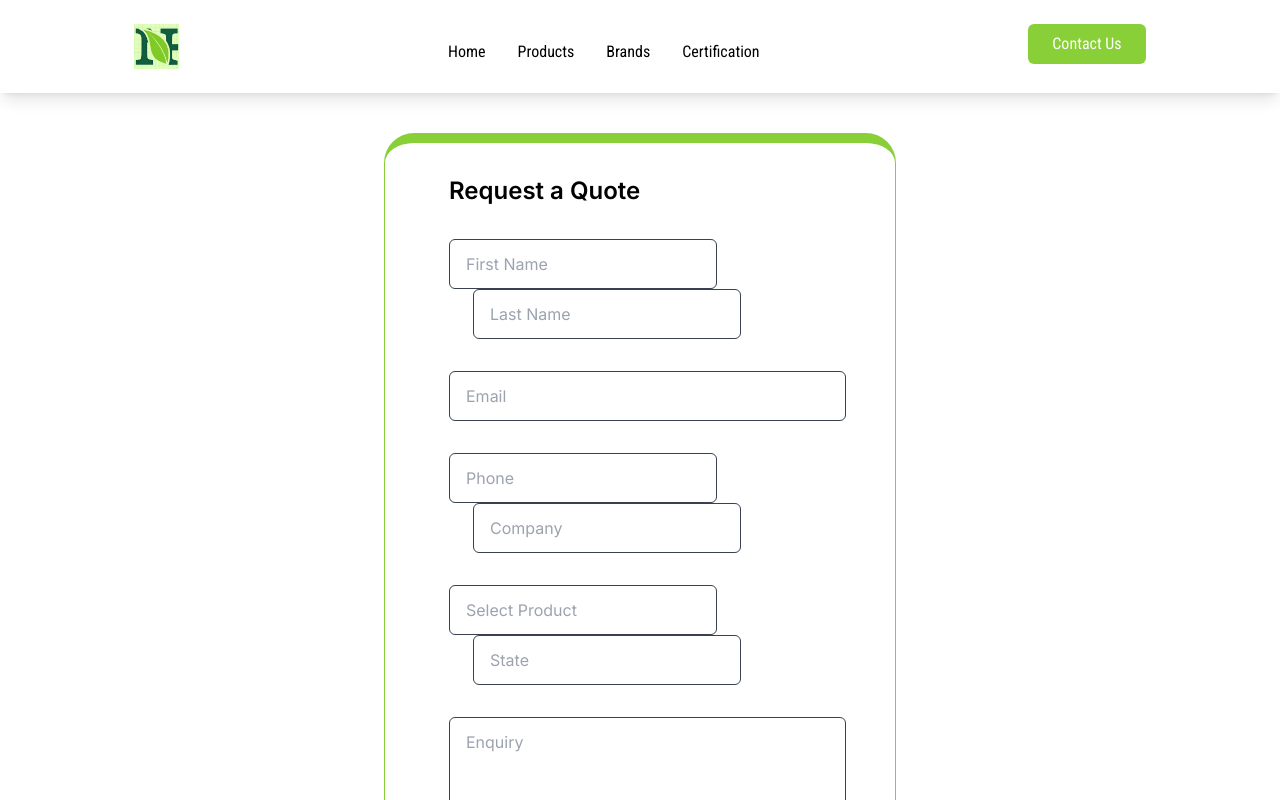
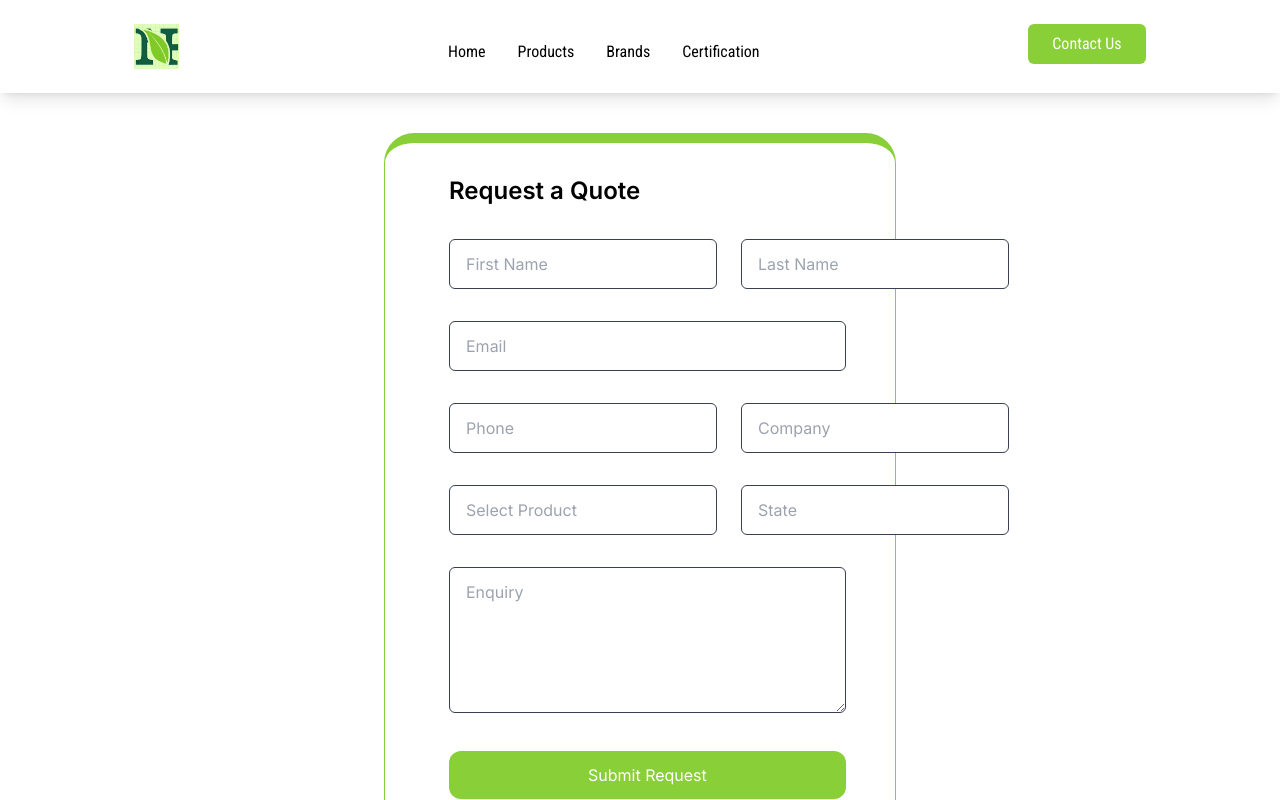
Before and after one commit to manub4458/Natural_products_web, a Next.js app: page /Contact in a window 1280 px wide. Shown: the top 800 px of the page. Built offline with nearby package versions, Linux system fonts and the light colour scheme.

Commit message:
formcorrected

```diff
--- a/src/app/Contact/Contact.js
+++ b/src/app/Contact/Contact.js
@@ -12,19 +12,23 @@ const Contact = () => {
                         </h2>
                     </div>
 
-   <div className=''>
+                    <div className='flex'>
+                        <div>
                             <input
                                 type='text'
                                 id='first Name'
                                 placeholder='First Name'
                                 className='outline-black border border-gray-700 rounded-md p-3 px-4'
                             />
+                        </div>
+                        <div>
                             <input
                                 type='text'
-    id='first Name'
+                                id='last name'
                                 placeholder='Last Name'
                                 className='outline-black border border-gray-700 ml-6 rounded-md p-3 px-4'
                             />
+                        </div>
                     </div>
                     <div>
                         <input
@@ -34,13 +38,16 @@ const Contact = () => {
                             className='outline-black border border-gray-700 rounded-md w-[31vw] p-3 px-4'
                         />
                     </div>
-   <div className=''>
+                    <div className='flex'>
+                        <div>
                             <input
                                 type='number'
                                 id='Phone'
                                 placeholder='Phone'
                                 className='outline-black border border-gray-700 rounded-md p-3 px-4'
                             />
+                        </div>
+                        <div>
                             <input
                                 type='text'
                                 id='company'
@@ -48,20 +55,25 @@ const Contact = () => {
                                 className='outline-black border border-gray-700 ml-6 rounded-md p-3 px-4'
                             />
                         </div>
+                    </div>
 
-   <div className=''>
+                    <div className='flex'>
+                      <div>
                       <input
                             type='select'
                             id='Select Product'
                             placeholder='Select Product'
                             className='outline-black border border-gray-700 rounded-md p-3 px-4'
                         />
+                      </div>
+                      <div>
                       <input
                             type='text'
                             id='state'
                             placeholder='State'
                             className='outline-black border border-gray-700 ml-6 rounded-md p-3 px-4'
                         />
+                      </div>
                     </div>
 
                     <div>
--- a/src/app/components/Navbar.js
+++ b/src/app/components/Navbar.js
@@ -40,11 +40,11 @@ const Navbar = () => {
 
                 <div>
 
-
+                   <Link href='/Contact'>
                     <button className='bg-[#89d038] text-white py-2 px-6 rounded-md hover:bg-green-800'>
                         Contact Us
                     </button>
-
+                    </Link>
                 </div>
             </div>
 
```
Lines whose indentation alone changed are shown as unchanged.
